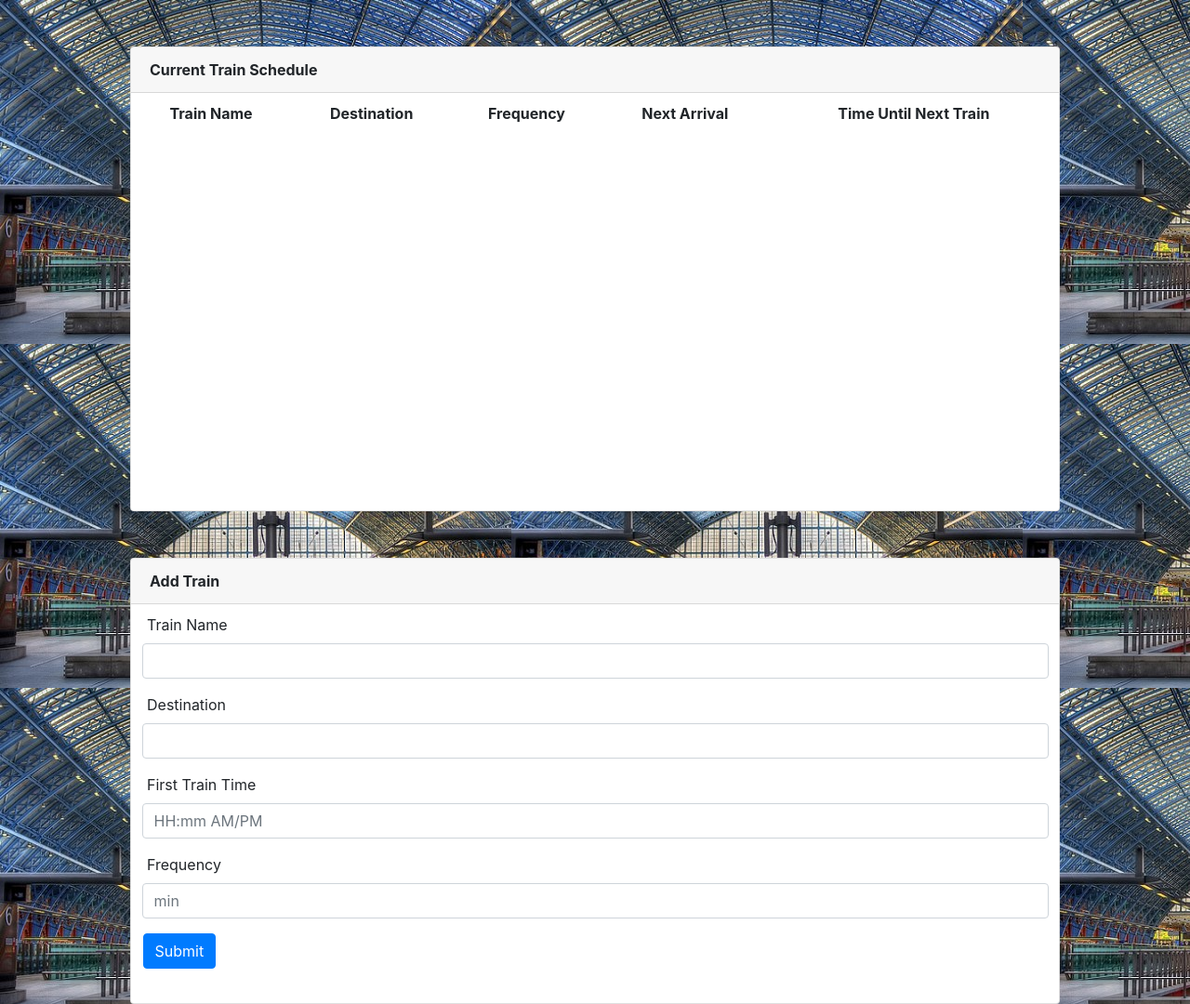
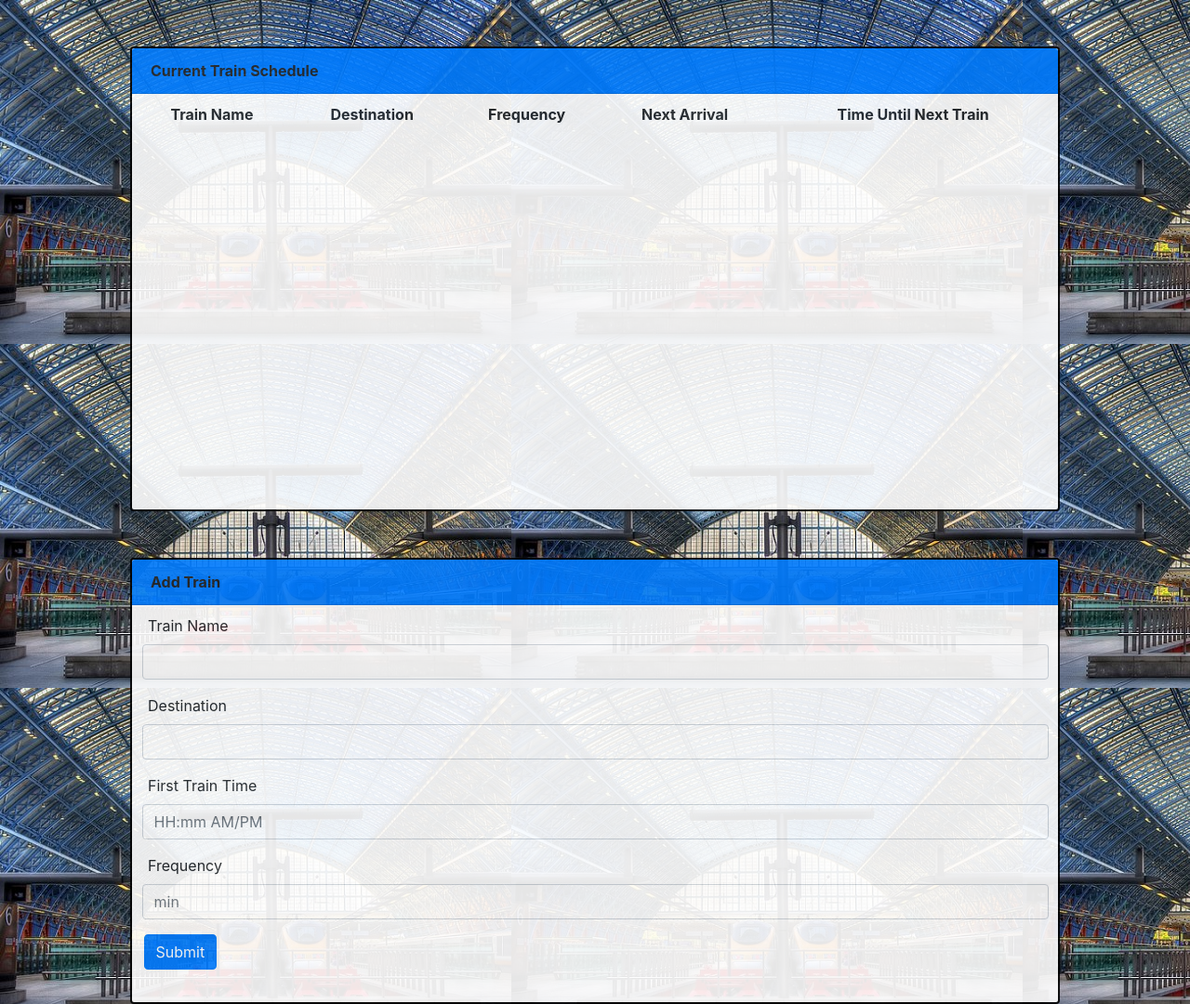
Before and after one commit to minori-fh/train-scheduler, a plain HTML site: page index.html in a window 1280 px wide. Shown: the whole page at 93% size. Drawn offline with nearby package versions, Linux system fonts and the light colour scheme; no server answers.

Commit message:
edit bootstrap card styling

```diff
--- a/assets/css/style.css
+++ b/assets/css/style.css
@@ -14,6 +14,8 @@ body {
     float: none;
     margin-top: 50px;
     margin-bottom: 10px;
+    opacity: 0.9;
+    border: solid black 2px;
 }
 
 #current-schedule {
--- a/index.html
+++ b/index.html
@@ -26,7 +26,7 @@
 
 <div>
     <div class="card" id = "current-schedule">
-        <div class="card-header">
+        <div class="card-header bg-primary">
             <strong>Current Train Schedule</strong>
         </div>
         <table id = "current-schedule-table">
@@ -44,7 +44,7 @@
 
 <div>
     <div class="card" id = "add-train">
-        <div class="card-header">
+        <div class="card-header bg-primary">
             <strong>Add Train</strong>
         </div>
         <form>
```
